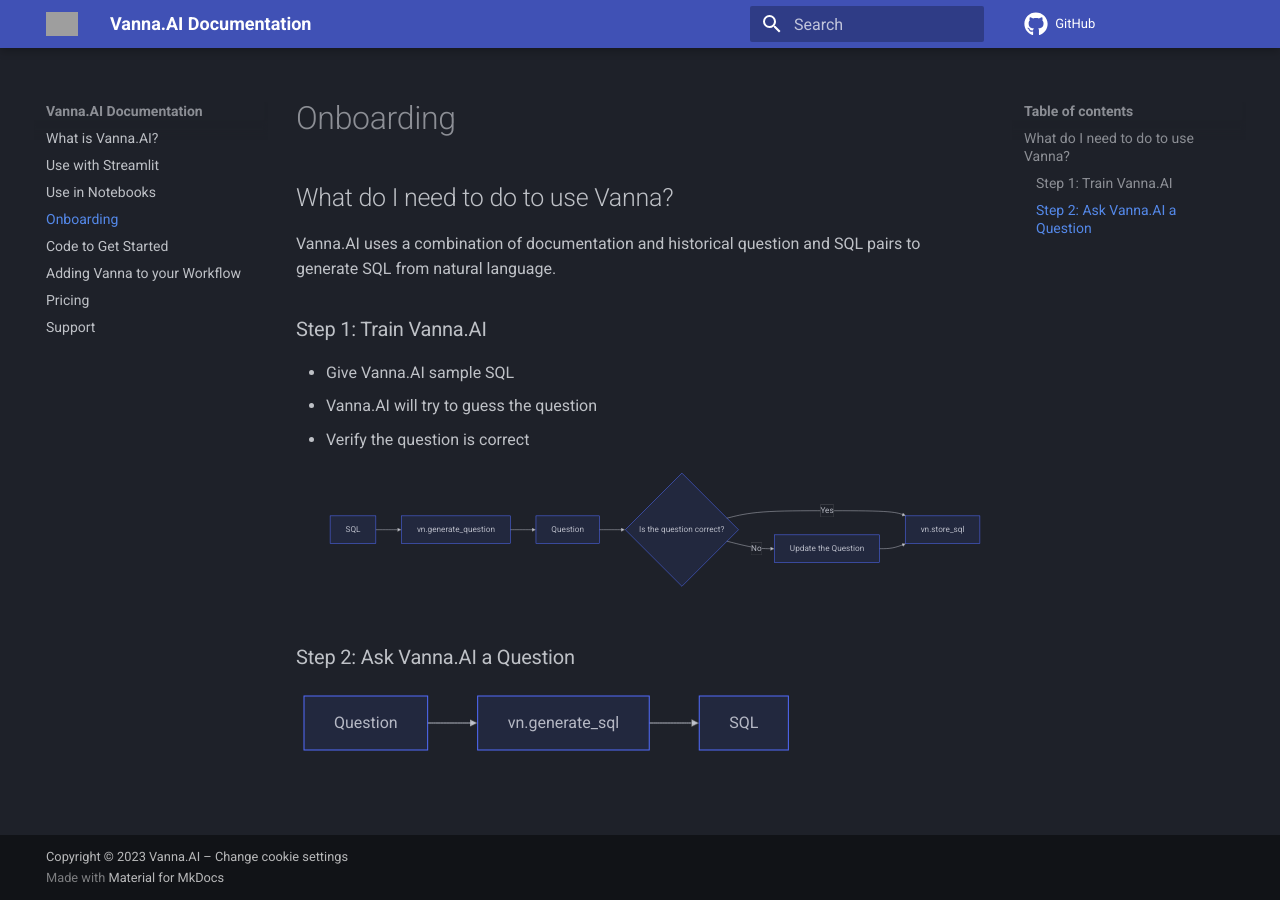
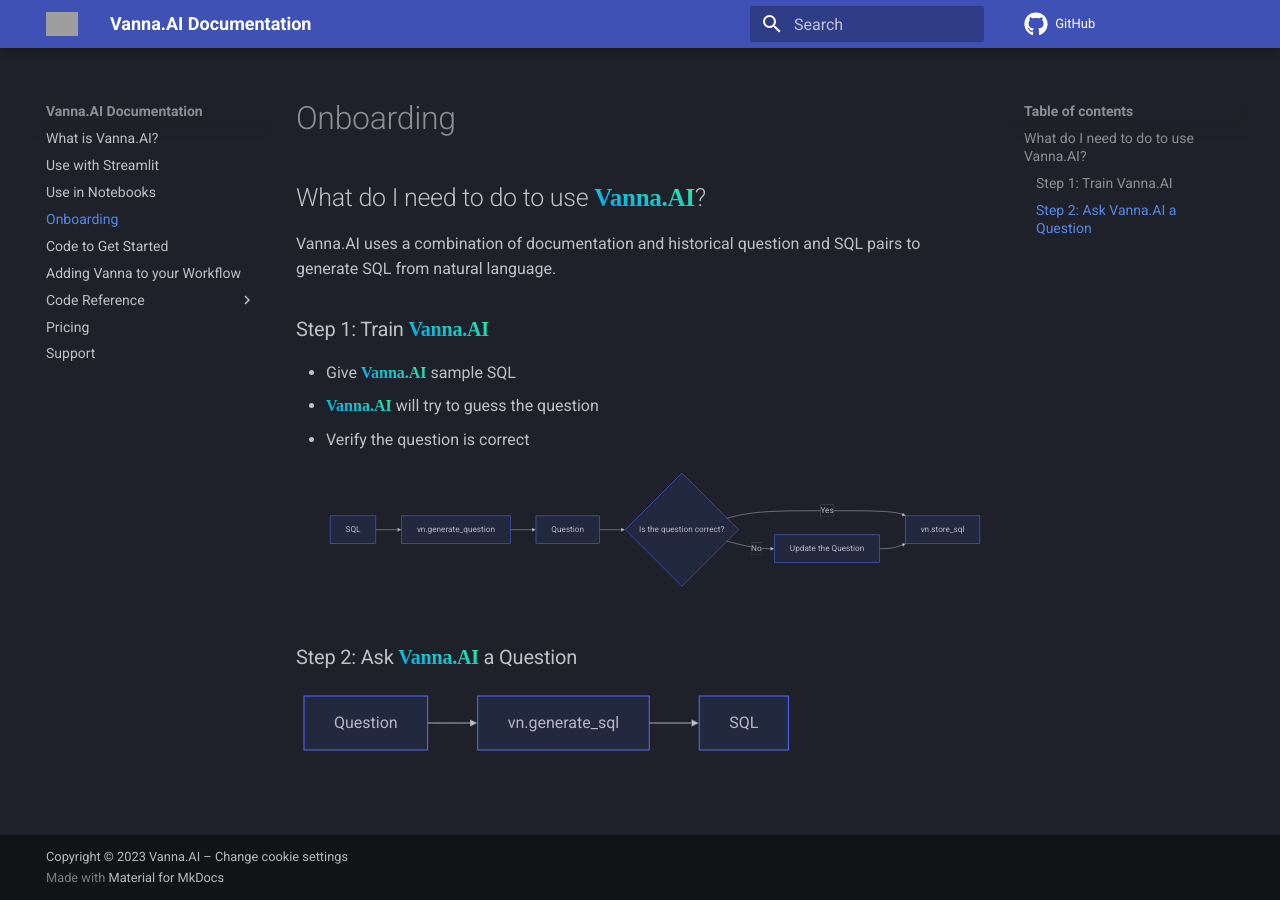
Before and after one commit to vanna-ai/vanna, an MkDocs documentation site: the page built from docs/onboarding.md, in a window 1280 px wide. Built offline with MkDocs 1.6.1 and Material for MkDocs 9.7.7, drawn with Linux system fonts in a browser that asks for light colours; comment, search, counter and statistics services are not loaded; grey boxes are pictures that could not be loaded.

Commit message:
update docs

````diff
--- a/docs/onboarding.md
+++ b/docs/onboarding.md
@@ -1,9 +1,9 @@
-## What do I need to do to use Vanna?
+## What do I need to do to use **Vanna.AI**?
 Vanna.AI uses a combination of documentation and historical question and SQL pairs to generate SQL from natural language.
 
-### Step 1: Train Vanna.AI
-- Give Vanna.AI sample SQL
-- Vanna.AI will try to guess the question
+### Step 1: Train **Vanna.AI**
+- Give **Vanna.AI** sample SQL
+- **Vanna.AI** will try to guess the question
 - Verify the question is correct
 ```mermaid
 flowchart LR
@@ -19,7 +19,7 @@
 
 ```
 
-### Step 2: Ask Vanna.AI a Question
+### Step 2: Ask **Vanna.AI** a Question
 ```mermaid
 flowchart LR
     Question[Question]
--- a/docs/stylesheets/extra.css
+++ b/docs/stylesheets/extra.css
@@ -5,3 +5,17 @@
     --md-accent-fg-color:         #009efd;
     /* --md-hue: 210;  */
 }
+
+strong {
+    font-family: 'Roboto Slab', serif;
+    color: transparent !important;
+    background: linear-gradient(15deg, #009efd, #2af598);
+    background-clip: text;
+    -webkit-background-clip: text;
+  }
+marp-pre {
+    font-family: 'Fira Code Light', monospace;
+    font-size: 0.75em;
+    background: #000;
+    border-radius: 30px;
+}
--- a/mkdocs.yml
+++ b/mkdocs.yml
@@ -6,6 +6,8 @@
   - Onboarding: onboarding.md
   - Code to Get Started: getting-started.md
   - Adding Vanna to your Workflow: workflow.md
+  - Code Reference:
+    - Reference: reference.md
   - Pricing: pricing.md
   - Support: support.md
 repo_url: https://github.com/vanna-ai/vanna-py
@@ -38,6 +40,9 @@
         - name: mermaid
           class: mermaid
           format: !!python/name:pymdownx.superfences.fence_code_format
+plugins:
+  - search
+  - mkdocstrings
 copyright: >
   Copyright &copy; 2023 Vanna.AI –
   <a href="#__consent">Change cookie settings</a>
````
Also changed, not shown: docs/getting-started.md (+8 -0 lines), docs/index.md (+13 -3 lines), docs/jupyter.md (+42 -0 lines), docs/reference.md (added, +4 -0 lines), docs/streamlit.md (+1 -1 lines), src/vanna/__init__.py (+53 -137 lines).
